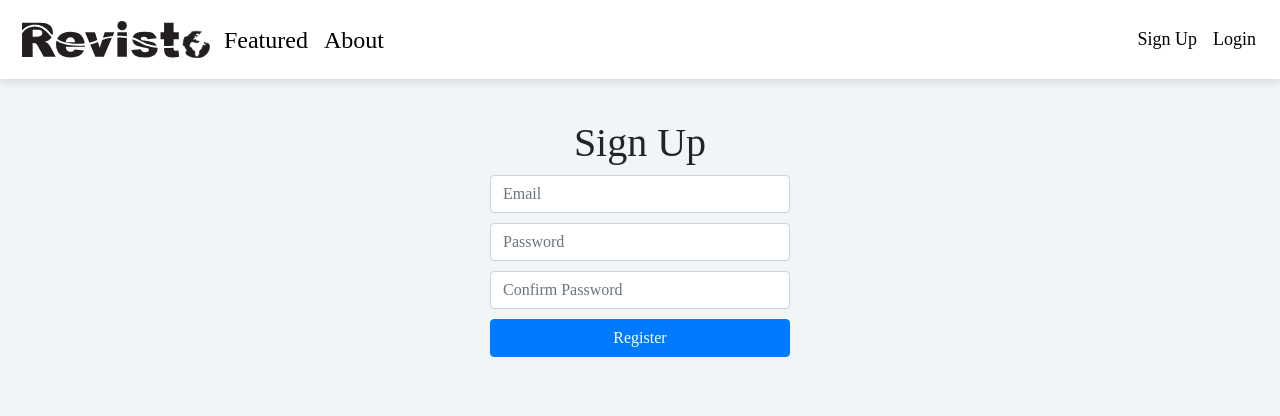
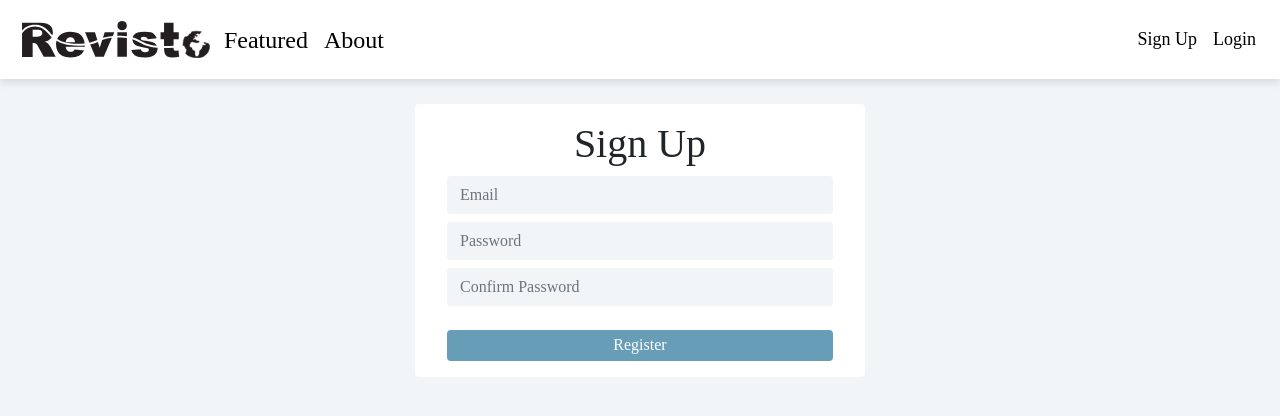
Before and after one commit to CS-Journeys/revisto, a React (Create React App) app in the folder client/: page /register in a window 1280 px wide. Shown: the top 416 px of the page. Built offline with nearby package versions, Linux system fonts and the light colour scheme; no server answers.

Commit message:
Your journals

```diff
--- a/client/src/App.js
+++ b/client/src/App.js
@@ -7,6 +7,8 @@ import LargePost from "./pages/LargePost";
 import Navbar from "./components/Navbar";
 import CreatePost from "./pages/CreatePost";
 import Register from "./pages/Register";
+import Profile from "./pages/Profile";
+
 import { useMe } from "./hooks/api";
 
 const App = () => {
@@ -25,6 +27,7 @@ const App = () => {
               <Route path="/post/:postId" element={<LargePost />} />
               <Route path="/submit" element={<CreatePost user={user} />} />
               <Route path="/register" element={<Register />} />
+              <Route path="/me" element={<Profile user={user} />} />
             </Routes>
           </BrowserRouter>
         </div>
--- a/client/src/components/Navbar.js
+++ b/client/src/components/Navbar.js
@@ -35,7 +35,9 @@ const Navbar = ({user}) => {
             </Link>
           </div>
           {user ? (
-            <p className="nav-link">Hello, {user.email}</p>
+            <Link className="nav-link" to="/me">
+              <span>Your Journals</span>
+            </Link>
           ) : (
             <div className="navbar-nav navbar-right">
               <Link className="nav-link" to="/register">
--- a/client/src/components/PostsList.js
+++ b/client/src/components/PostsList.js
@@ -1,10 +1,8 @@
 import React from "react";
 import Post from "./Post";
 
-import { usePosts } from "../hooks/api";
-
-const PostsList = (props) => {
-  const {posts} = usePosts();
+const PostsList = ({ postFunc }) => {
+  const { posts } = postFunc;
 
   return (
     <div className="row d-flex justify-content-center">
--- a/client/src/forms/PostForm.js
+++ b/client/src/forms/PostForm.js
@@ -1,7 +1,6 @@
 import React from "react";
 import { useCreatePost } from "../hooks/api";
 import { useNavigate } from 'react-router-dom';
-import { useQueryClient } from "react-query";
 
 const PostForm = () => {
   const { createPost } = useCreatePost();
--- a/client/src/index.css
+++ b/client/src/index.css
@@ -1,10 +1,11 @@
 /*--Variables--*/
 :root {
-    /* Background Colors */
-    --bg-clr-1: #116c82;
-    --bg-clr-2: #679db6;
-    --bg-yl: #f5a61c;
+    /* Main Theme Colors */
+    --clr-primary-1: #116c82;
+    --clr-primary-2: #679db6;
+    --clr-secondary-1: #f5a61c;
 
+    /* Grey Background Colors */
     --bg-gr-1: #bcbdc0;
     --bg-gr-2: #b2cad3;
     --card-body: #5e5e5e;
@@ -41,6 +42,10 @@ body {
     background-color: var(--clr-grey-6);
 }
 
+a, a:hover {
+  color: var(--clr-primary-2);
+}
+
 /*--Navbar--*/
 .nav-control {
     margin-bottom: 10vh;
@@ -68,7 +73,7 @@ body {
 }
 
 .nav-bg a:hover {
-    color: var(--bg-clr-1);
+    color: var(--clr-primary-1);
 }
 
 .nav-link h4, .nav-link span {
@@ -77,7 +82,7 @@ body {
 
 .nav-link h4:hover,
     .nav-link span:hover {
-    color: var(--bg-clr-1);
+    color: var(--clr-primary-1);
 }
 
 .nav-logo {
@@ -109,7 +114,7 @@ h2 {
 }
 
 .c-post {
-    border: 2px solid var(--bg-clr-2);
+    border: 2px solid var(--clr-primary-2);
 }
 
 .cp-input {
@@ -123,11 +128,11 @@ h2 {
 
 /*--Post Card--*/
 .card {
-    background-color: var(--bg-clr-2);
+    background-color: var(--clr-primary-2);
 }
 
 .card-header {
-    background-color: var(--bg-clr-2);
+    background-color: var(--clr-primary-2);
     color: var(--clr-white);
 }
 
@@ -176,7 +181,7 @@ h2 {
 }
 .form button {
     display: inline-block;
-    background: var(--clr-black-1);
+    background: var(--clr-primary-2);
     color: var(--clr-white);
     border-color: transparent;
     margin-top: 1rem;
@@ -186,27 +191,8 @@ h2 {
     cursor: pointer;
 }
 .form button:hover {
-    background: var(--clr-black);
+    background: var(--clr-primary-1);
     color: var(--clr-white);
-}
-
-.form-signin {
-  width: 100%;
-  max-width: 330px;
-  padding: 15px;
-  margin: auto;
-}
-
-.form-signin .checkbox {
-  font-weight: 400;
-}
-
-.form-signin .form-floating:focus-within {
-  z-index: 2;
-}
-
-.form-signin input {
-  margin-bottom: 10px;
 }
 
 .form-floating>.form-control {
@@ -226,15 +212,15 @@ h2 {
 
 /*--Color Schemes--*/
 .bg-bl-1 {
-    background-color: var(--bg-clr-1);
+    background-color: var(--clr-primary-1);
 }
 
 .bg-bl-2 {
-    background-color: var(--bg-clr-2);
+    background-color: var(--clr-primary-2);
 }
 
 .bg-yl {
-    background-color: var(--bg-yl);
+    background-color: var(--clr-secondary-1);
 }
 
 .bg-gr {
--- a/client/src/pages/Home.js
+++ b/client/src/pages/Home.js
@@ -1,14 +1,19 @@
 import React from "react";
 import PostsList from "../components/PostsList";
 import PostInput from "../components/PostInput";
+import { usePosts } from "../hooks/api";
 
 const Home = (props) => {
+  const postFunc = usePosts();
+
+  console.log(postFunc);
+
   return (
     <div>
       <div className="container-fluid">
         {/* Render home page */}
         <PostInput user={props.user} />
-        <PostsList />
+        <PostsList postFunc={postFunc} />
       </div>
     </div>
   );
--- a/client/src/pages/LargePost.js
+++ b/client/src/pages/LargePost.js
@@ -6,6 +6,8 @@ import { useNavigate } from "react-router-dom";
 const NormalPost = ({ post, onEdit }) => {
   const { deletePost } = useDeletePost();
   const nav = useNavigate();
+
+  const date = new Date(post.dateCreated).toDateString();
 
   const onDelete = () => {
     deletePost(post._id, {
@@ -21,6 +23,7 @@ const NormalPost = ({ post, onEdit }) => {
         {post.title}
       </h1>
       <p style={{ whiteSpace: "pre-wrap" }}>{post.content}</p>
+      <span><strong>{date}</strong></span>
       {post.isMine ? (
         <div className="w-100 d-flex justify-content-end">
           <button className="btn btn-primary mr-2" onClick={onEdit}>
@@ -39,6 +42,7 @@ const EditablePost = ({ post, onCancel }) => {
   const [title, setTitle] = useState(post.title);
   const [content, setContent] = useState(post.content);
 
+  const date = post.dateCreated;
   const textRef = useRef();
 
   const { updatePost } = useUpdatePost();
--- /dev/null
+++ b/client/src/pages/Profile.js
@@ -0,0 +1,31 @@
+import React from "react";
+import PostsList from "../components/PostsList";
+import { Link } from "react-router-dom";
+import { useMyPosts } from "../hooks/api";
+
+const Profile = (props) => {
+  const postFunc = useMyPosts();
+
+  console.log(postFunc);
+
+  return (
+    <div className="container">
+      { (props.user) ?
+        <div>
+          { (postFunc) ?
+            <div>
+              <h1 className="text-center">Your Journals</h1>
+              <PostsList postFunc={postFunc} />
+            </div> :
+            <h1>No Posts Found, <Link to="/submit">Create One</Link></h1>
+          }
+
+        </div> :
+        <Link className="text-center" to="/login"><h1>Please Login</h1></Link>
+      }
+
+    </div>
+  );
+};
+
+export default Profile;
--- a/client/src/pages/Register.js
+++ b/client/src/pages/Register.js
@@ -24,7 +24,7 @@ const Register = () => {
   };
 
   return (
-    <main className="form-signin text-center">
+    <main className="form text-center">
       <form onSubmit={handleSubmit}>
         <h1>Sign Up</h1>
         {error && (
```
